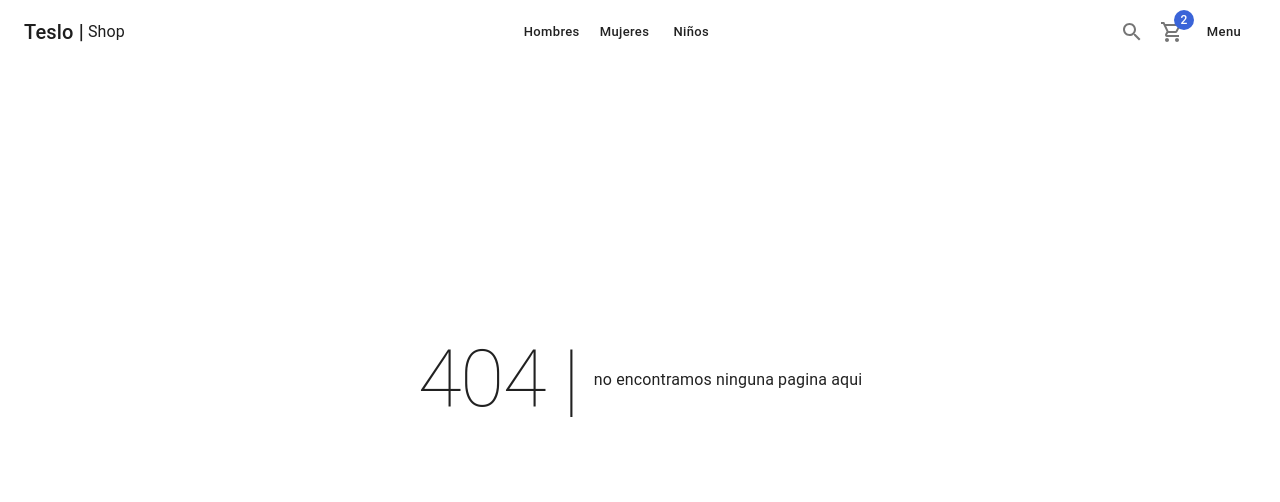
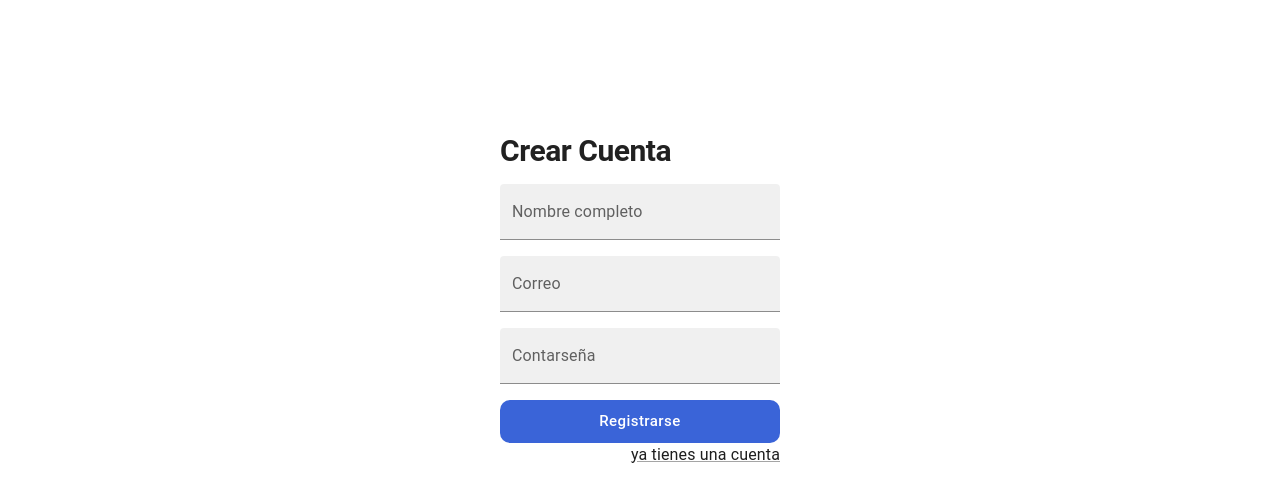
Before and after one commit to GerardoDev25/teslo-shop__Nextjs_curso, a Next.js app: page /auth/register in a window 1280 px wide. Before the commit this address had no page. Shown: the top 502 px of the page. Built offline with nearby package versions, Linux system fonts and the light colour scheme.

Commit message:
26. Página de registro

```diff
--- /dev/null
+++ b/pages/auth/register.tsx
@@ -0,0 +1,55 @@
+import { AuthLayout } from '@/components/layout';
+import { Box, Button, Grid, Link, TextField, Typography } from '@mui/material';
+import { NextPage } from 'next';
+import NextLink from 'next/link';
+import React from 'react';
+
+const RegisterPage: NextPage = () => {
+  return (
+    <AuthLayout title='Registrarse'>
+      <Box sx={{ width: 320, padding: '10px 20px' }}>
+        <Grid container spacing={2}>
+          <Grid item xs={12}>
+            <Typography variant='h1' component={'h1'}>
+              Crear Cuenta
+            </Typography>
+          </Grid>
+          <Grid item xs={12}>
+            <TextField label='Nombre completo' variant='filled' fullWidth />
+          </Grid>
+
+          <Grid item xs={12}>
+            <TextField label='Correo' variant='filled' fullWidth />
+          </Grid>
+
+          <Grid item xs={12}>
+            <TextField
+              label='Contarseña'
+              type={'password'}
+              variant='filled'
+              fullWidth
+            />
+          </Grid>
+
+          <Grid item xs={12}>
+            <Button
+              color='secondary'
+              className='circular-btn'
+              size='large'
+              fullWidth
+            >
+              Registrarse
+            </Button>
+            <Grid item xs={12} display='flex' justifyContent='end'>
+              <NextLink href='/auth/login' passHref legacyBehavior>
+                <Link underline='always'>ya tienes una cuenta</Link>
+              </NextLink>
+            </Grid>
+          </Grid>
+        </Grid>
+      </Box>
+    </AuthLayout>
+  );
+};
+
+export default RegisterPage;
```
